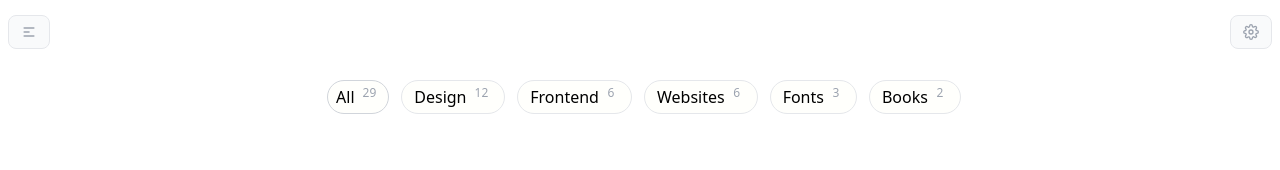
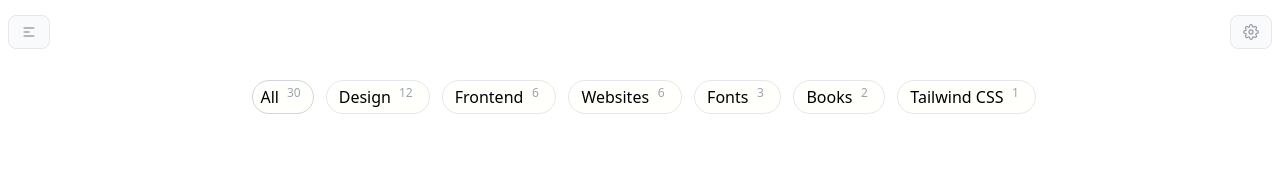
Before and after one commit to ozgeozkaraa01/next-my-portfolio, a Next.js app: page /bookmarks in a window 1280 px wide. Shown: the top 170 px of the page. Built offline with nearby package versions, Linux system fonts and the light colour scheme.

Commit message:
added bookmark

```diff
--- a/data/bookmarksData.js
+++ b/data/bookmarksData.js
@@ -251,4 +251,13 @@
     url: "https://www.landingfolio.com/",
     category: "Design",
   },
+  {
+    img: "https://s3-alpha.figma.com/hub/file/2603959525/8e909c88-4e83-4af4-b5b2-4a50a9b571f7-cover.png",
+    title: "Tailwind CSS Radix UI Components Showcase",
+    description:
+      "Explore a collection of interactive UI components and design elements built with Tailwind CSS and Radix UI. Discover how to create complex interfaces using these examples.",
+    link: "tailwindcss-radix.vercel.app",
+    url: "https://tailwindcss-radix.vercel.app/",
+    category: "Tailwind CSS",
+  },
 ];
```
